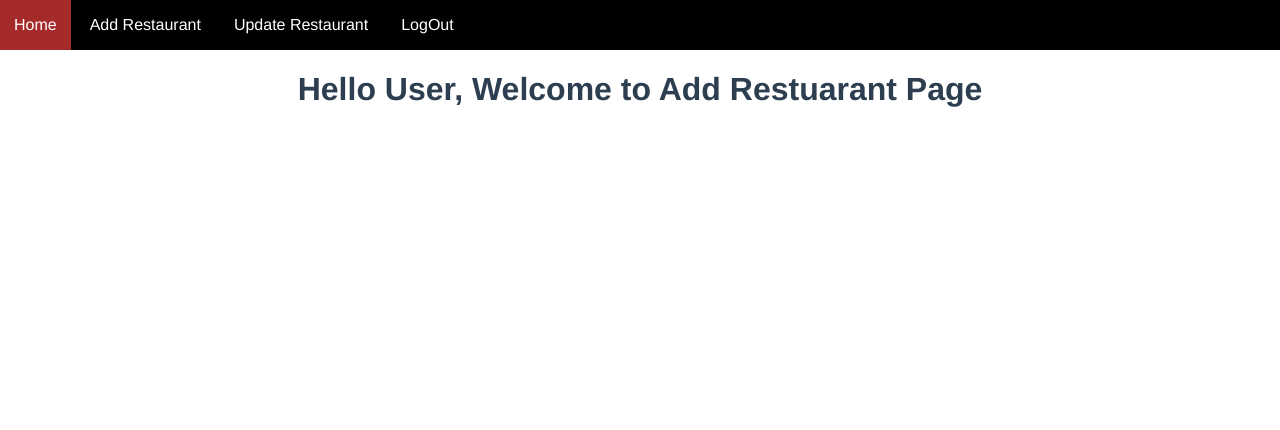
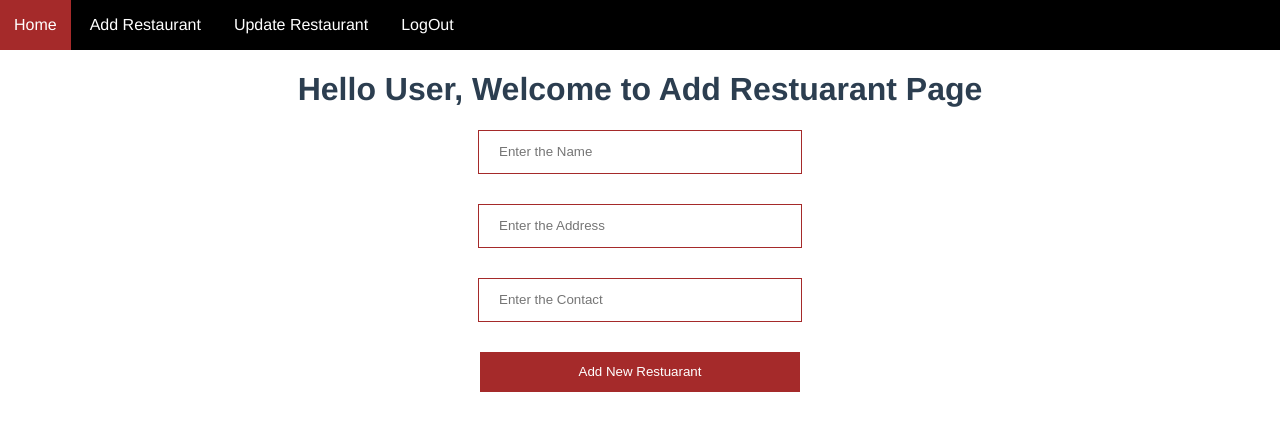
Before and after one commit to SubramanyaKS/Restaurant-App, a Vue app: page /add in a window 1280 px wide. Shown: the top 430 px of the page. Built offline with nearby package versions, Linux system fonts and the light colour scheme; sample sign-in values are in the browser's storage.

Commit message:
updated add

```diff
--- a/src/components/Add.vue
+++ b/src/components/Add.vue
@@ -1,21 +1,49 @@
 <template>
-<Header/>
-<h1>Hello User, Welcome to Add Restuarant Page</h1>
+  <Header />
+  <h1>Hello User, Welcome to Add Restuarant Page</h1>
+  <form class="add">
+      <input type="text" name="name" v-model="restuarant.name" placeholder="Enter the Name"/>
+      <input type="text" name="address" v-model="restuarant.address" placeholder="Enter the Address"/>
+      <input type="text" name="contact" v-model="restuarant.contact" placeholder="Enter the Contact"/>
+      <button v-on:click="addRest" type="button">Add New Restuarant</button>
+  </form>
 </template>
 <script>
-import Header from './Header.vue';
-
+import Header from "./Header.vue";
+import axios from 'axios';
 export default {
-    name:'Add',
-    components:{
-        Header
-    },
-    mounted(){
-        let users= localStorage.getItem('user-info');
-        if(!users){
-             this.$router.push({name:'SignUp'});
-        }
+  name: "Add",
+  components: {
+    Header,
+  },
+  data(){
+      return{
+          restuarant:{
+              name:'',
+              address:'',
+              contact:'',
+          }
+      }
+  },
+  methods:{
+      async addRest(){
+          console.warn(this.restuarant);
+          const r = await axios.post("http://localhost:3000/restuarant",{
+              name:this.restuarant.name,
+              address:this.restuarant.address,
+              contact:this.restuarant.contact,
+          });
+          if(r.status==201){
+              this.$router.push({name:"Home"});
+          }
+          console.warn(r);
+      }
+  },
+  mounted() {
+    let users = localStorage.getItem("user-info");
+    if (!users) {
+      this.$router.push({ name: "SignUp" });
     }
-}
-
+  },
+};
 </script>
```
